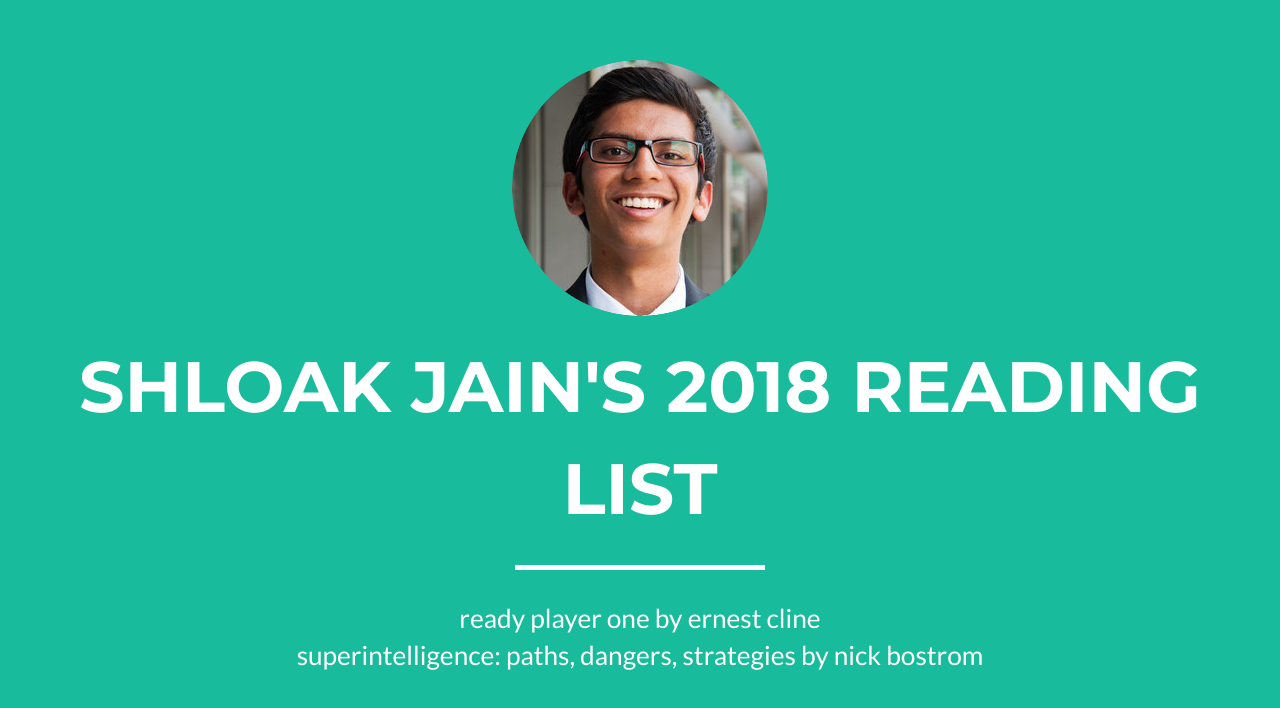
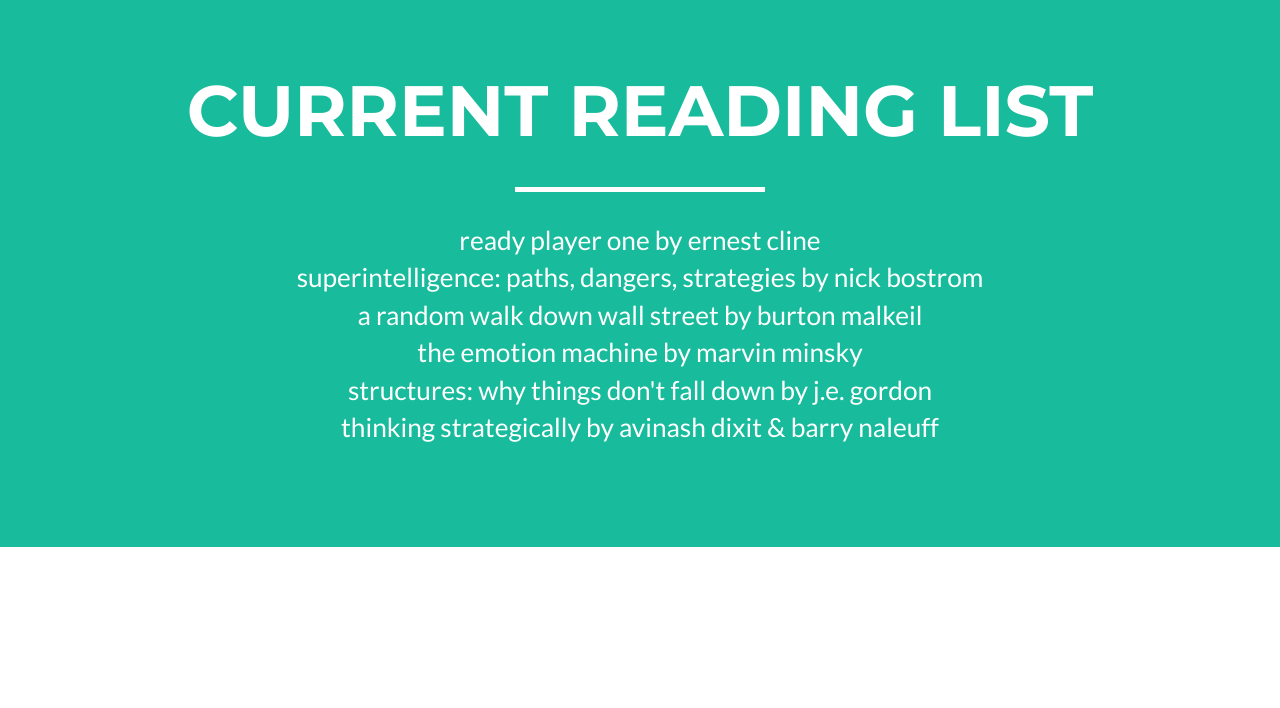
Before and after one commit to shloak/shloak.github.io, a plain HTML site: page index.html in a window 1280 px wide. Shown: the part 140-848 px from the top of the page. After the commit the page ends 800 px from the top, so only its background shows below. Drawn offline with nearby package versions, Linux system fonts and the light colour scheme.

Commit message:
Update index.html

```diff
--- a/index.html
+++ b/index.html
@@ -38,12 +38,15 @@
         <div class="container">
             <div class="row">
                 <div class="col-lg-12">
-                    <img class="img-responsive" src="img/profile.png" alt="">
                     <div class="intro-text">
-                        <span class="name">shloak jain's 2018 reading list</span>
+                        <span class="name">current reading list</span>
                         <hr class="star-light">
                         <span class="skills">ready player one by ernest cline<br/>
 			    		     superintelligence: paths, dangers, strategies by nick bostrom<br/>
+				 	     a random walk down wall street by burton malkeil<br/>
+				             the emotion machine by marvin minsky<br/>
+					     structures: why things don't fall down by j.e. gordon<br/>
+				     	     thinking strategically by avinash dixit & barry naleuff
 			    		     </span>
                     </div>
                 </div>
```
